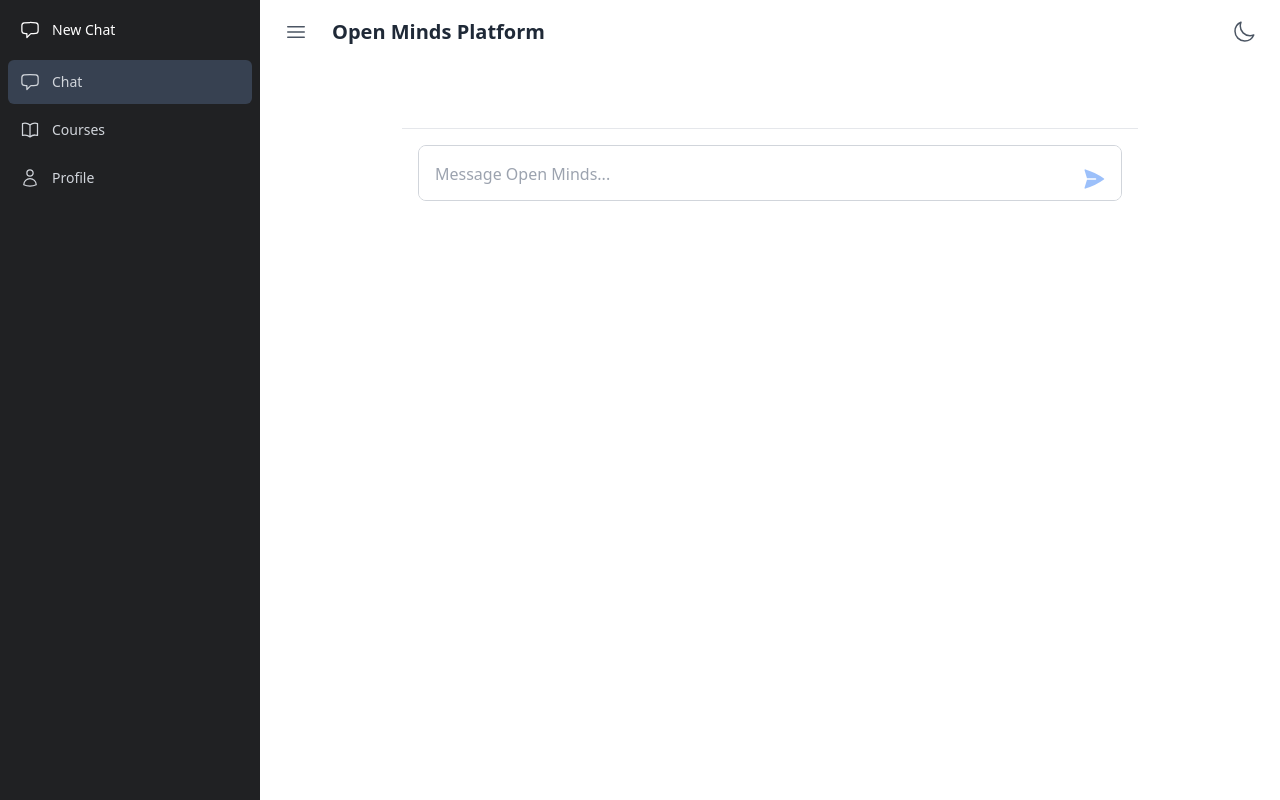
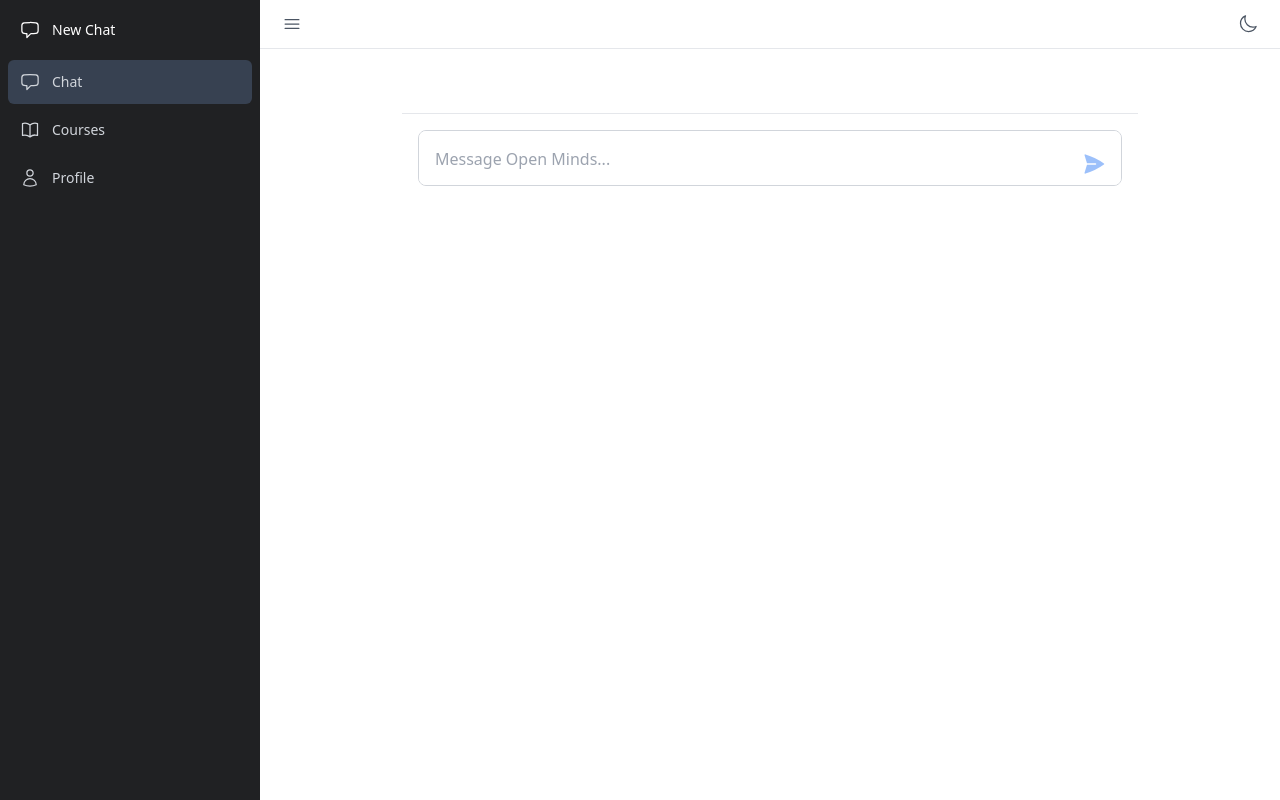
Before and after one commit to chojuninengu/open-minds-platform, a React (Vite) app in the folder frontend/: page /open-minds-platform/chat in a window 1280 px wide. Built offline with nearby package versions, Linux system fonts and the light colour scheme.

Commit message:
Refactor Header component for improved styling and layout
- Updated Header component to enhance visual hierarchy with a new border and adjusted padding.
- Simplified button sizes and spacing for a more compact design.
- Improved icon sizes for better alignment and consistency across themes.

```diff
--- a/frontend/src/components/layout/Header.tsx
+++ b/frontend/src/components/layout/Header.tsx
@@ -10,33 +10,24 @@ export const Header: React.FC<HeaderProps> = ({ onMenuClick }) => {
   const { isDarkMode, toggleTheme } = useTheme();
 
   return (
-    <header className="bg-white dark:bg-gray-800 shadow-md">
-      <div className="container mx-auto px-4">
-        <div className="flex items-center justify-between h-16">
-          <div className="flex items-center">
+    <header className="border-b border-gray-200 dark:border-gray-700/50">
+      <div className="flex items-center justify-between h-12 px-4">
         <button
           onClick={onMenuClick}
-              className="p-2 rounded-md text-gray-600 dark:text-gray-300 hover:bg-gray-100 dark:hover:bg-gray-700"
+          className="p-1.5 text-gray-600 dark:text-gray-300 hover:bg-gray-100 dark:hover:bg-gray-700/50 rounded-md"
         >
-              <Bars3Icon className="h-6 w-6" />
+          <Bars3Icon className="h-5 w-5" />
         </button>
-            <h1 className="ml-4 text-xl font-semibold text-gray-800 dark:text-white">
-              Open Minds Platform
-            </h1>
-          </div>
-          <div className="flex items-center space-x-4">
         <button
           onClick={toggleTheme}
-              className="p-2 rounded-md text-gray-600 dark:text-gray-300 hover:bg-gray-100 dark:hover:bg-gray-700"
+          className="p-1.5 text-gray-600 dark:text-gray-300 hover:bg-gray-100 dark:hover:bg-gray-700/50 rounded-md"
         >
           {isDarkMode ? (
-                <SunIcon className="h-6 w-6" />
+            <SunIcon className="h-5 w-5" />
           ) : (
-                <MoonIcon className="h-6 w-6" />
+            <MoonIcon className="h-5 w-5" />
           )}
         </button>
-          </div>
-        </div>
       </div>
     </header>
   );
```
Lines whose indentation alone changed are shown as unchanged.
